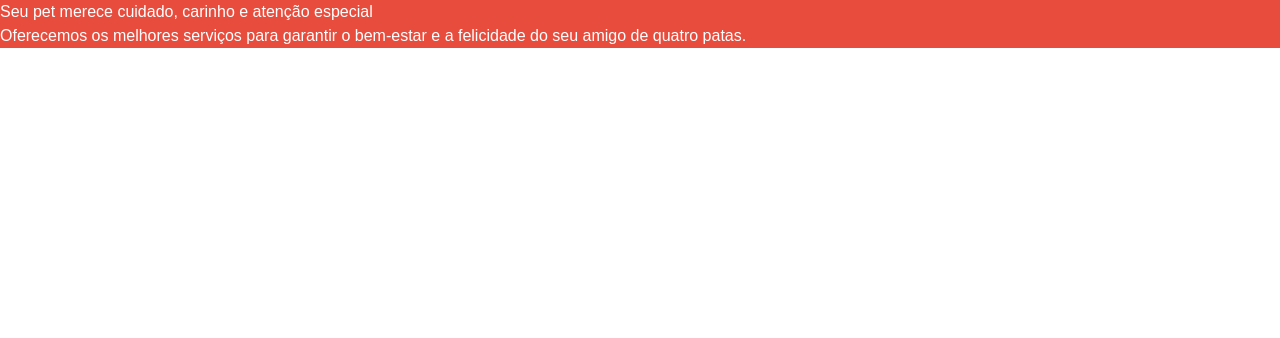
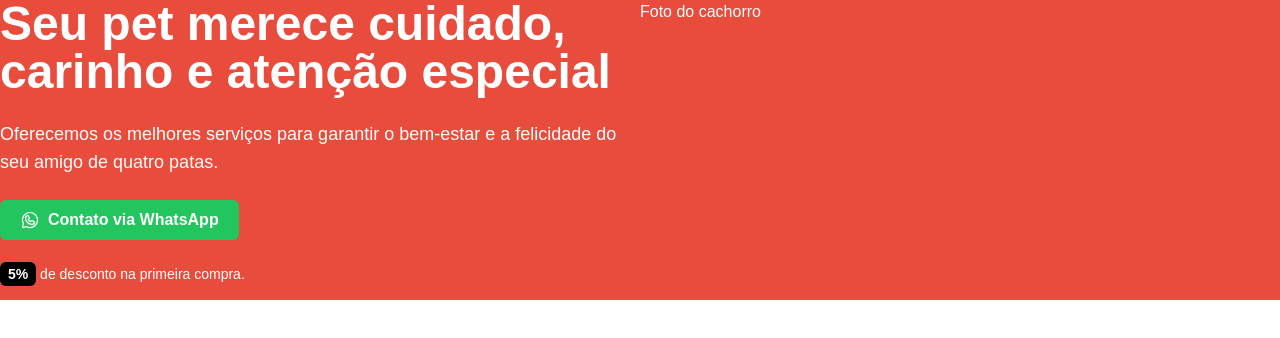
Before and after one commit to Eduardozsw/petdev, a Next.js app: page / in a window 1280 px wide. Shown: the top 338 px of the page. Built offline with nearby package versions, Linux system fonts and the light colour scheme.

Commit message:
first section

```diff
--- a/src/app/_components/hero.tsx
+++ b/src/app/_components/hero.tsx
@@ -1,11 +1,28 @@
+import { WhatsappLogo } from "@phosphor-icons/react/dist/ssr"
+
 export function Hero() {
   return (
     <section className="bg-[#E84C3D] text-white relative overflow-hidden">
       <div>
-        <article>
+        <article className="grid grid-cols-1 lg:grid-cols-2">
+          <div className="space-y-6">
+            <h1 className="text-3xl md:text-4xl lg:text-5xl font-bold leading-10">Seu pet merece cuidado, carinho e atenção especial</h1>
+            <p className="lg:text-lg">Oferecemos os melhores serviços para garantir o bem-estar e a felicidade do seu amigo de quatro patas.</p>
+            <div>
+              <a
+                href="#"
+                className="bg-green-500 px-5 py-2 rounded-md font-semibold flex items-center justify-center w-fit gap-2"
+              >
+                <WhatsappLogo className="w-5 h-5" />
+                Contato via WhatsApp
+              </a>
+            </div>
+            <div className="mt-8">
+              <p className="text-sm mb-4"><b className="bg-black text-white px-2 py-1 rounded-md">5%</b> de desconto na primeira compra.</p>
+            </div>
+          </div>
           <div>
-            <h1>Seu pet merece cuidado, carinho e atenção especial</h1>
-            <p>Oferecemos os melhores serviços para garantir o bem-estar e a felicidade do seu amigo de quatro patas.</p>
+            <h1>Foto do cachorro</h1>
           </div>
         </article>
       </div>
```
